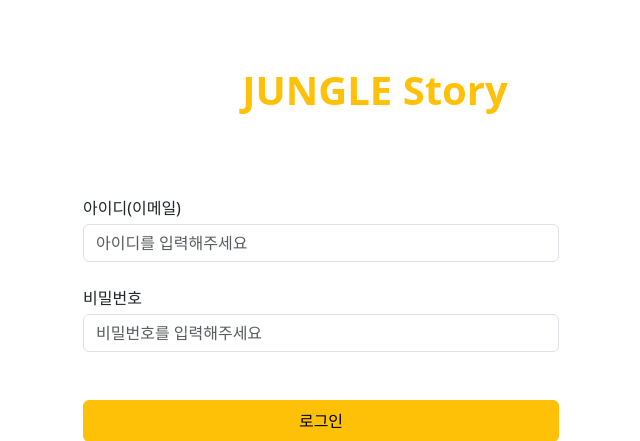
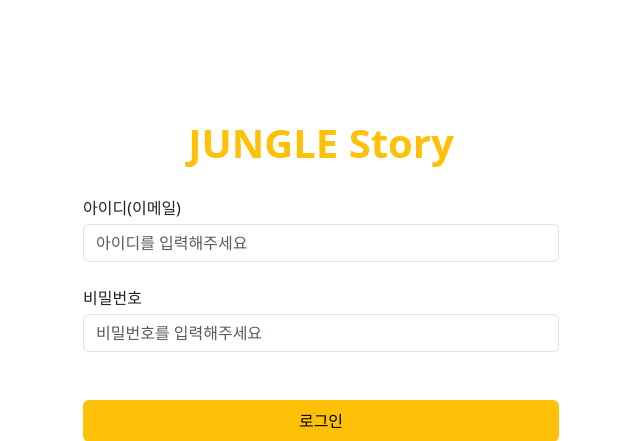
Before and after one commit to jjjjjeongwon/JUNGLE_story, a Flask app: page / in a window 1280 px wide. Shown: the top 441 px of the page, without its empty margins (319-959 px from the left). Run offline with Flask 3, Linux system fonts and the light colour scheme; data that the repository does not hold is empty; some libraries are stand-ins or nearby versions; some web fonts are replaced.

Commit message:
design: navbar 가운데 맞춤 수정

```diff
--- a/templates/base.html
+++ b/templates/base.html
@@ -23,9 +23,9 @@
             width: 500px;
         }
 
-        /* .container {
-            margin: 120px 30px;
-        } */
+        .container {
+            margin: 100px auto;
+        }
 
         .wrap>.button_wrap {
             margin-top: 40px;
--- a/templates/navbar.html
+++ b/templates/navbar.html
@@ -1,6 +1,6 @@
 <div style="height: 180px;">
     <nav class="navbar navbar-expang-lg navbar-light bg-white   h-100 ">
-        <a class="navbar-brand d-flex fs-1 fw-bold text-warning container justify-content-center"
+        <a class="navbar-brand d-flex fs-1 fw-bold text-warning container justify-content-center "
             href="{{ url_for('root.root') }}">JUNGLE
             Story</a>
 
```
Also changed, not shown: templates/post_list.html (+4 -4 lines).
